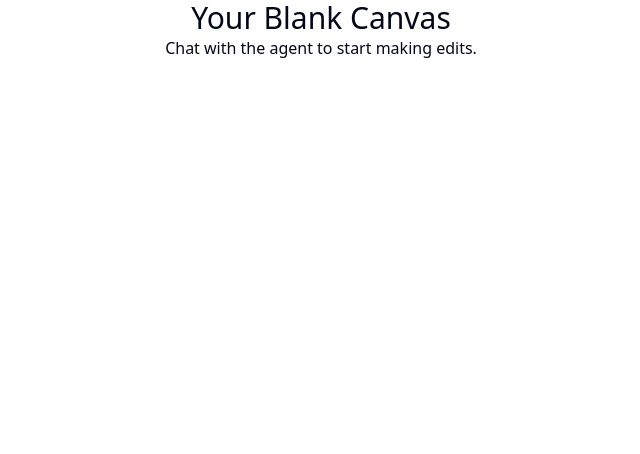
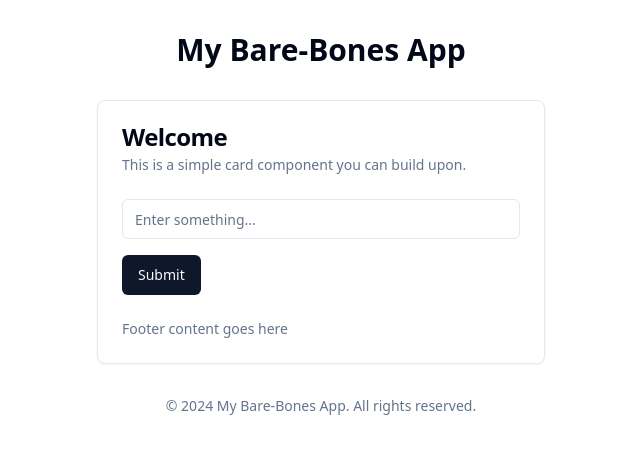
Before and after one commit to GPT-Engineer-App-Dev/expandable-base, a React (Vite) app: page / in a window 1280 px wide. Shown: the top 454 px of the page, without its empty margins (319-959 px from the left). Built offline with nearby package versions, Linux system fonts and the light colour scheme.

Commit message:
GPT Engineer Update

```diff
--- a/src/pages/Index.jsx
+++ b/src/pages/Index.jsx
@@ -1,12 +1,49 @@
-// Update this page (the content is just a fallback if you fail to update the page)
+import { useState } from "react";
+import { Button } from "@/components/ui/button";
+import { Input } from "@/components/ui/input";
+import { Card, CardContent, CardDescription, CardFooter, CardHeader, CardTitle } from "@/components/ui/card";
 
 const Index = () => {
+  const [inputValue, setInputValue] = useState("");
+
+  const handleSubmit = (e) => {
+    e.preventDefault();
+    alert(`You entered: ${inputValue}`);
+    setInputValue("");
+  };
+
   return (
-    <div className="flex justify-center items-center">
-      <div className="text-center">
-        <h1 className="text-3xl">Your Blank Canvas</h1>
-        <p>Chat with the agent to start making edits.</p>
-      </div>
+    <div className="container mx-auto px-4 py-8">
+      <header className="mb-8">
+        <h1 className="text-3xl font-bold text-center">My Bare-Bones App</h1>
+      </header>
+
+      <main>
+        <Card className="max-w-md mx-auto">
+          <CardHeader>
+            <CardTitle>Welcome</CardTitle>
+            <CardDescription>This is a simple card component you can build upon.</CardDescription>
+          </CardHeader>
+          <CardContent>
+            <form onSubmit={handleSubmit} className="space-y-4">
+              <Input
+                type="text"
+                placeholder="Enter something..."
+                value={inputValue}
+                onChange={(e) => setInputValue(e.target.value)}
+              />
+              <Button type="submit">Submit</Button>
+            </form>
+          </CardContent>
+          <CardFooter>
+            <p className="text-sm text-muted-foreground">Footer content goes here</p>
+          </CardFooter>
+        </Card>
+      </main>
+
+      <footer className="mt-8 text-center text-sm text-muted-foreground">
+        <p>&copy; 2024 My Bare-Bones App. All rights reserved.</p>
+      </footer>
     </div>
   );
 };
```
